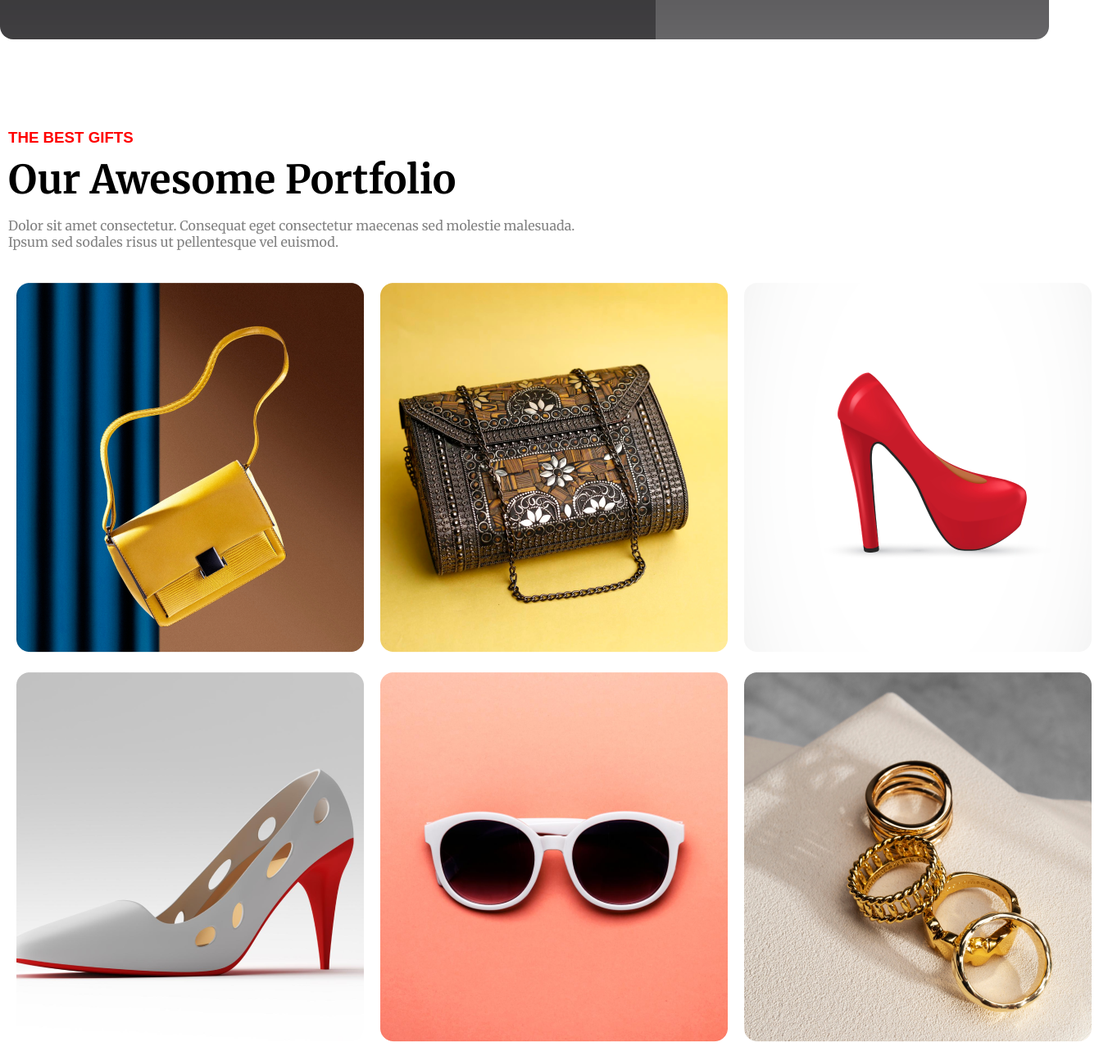
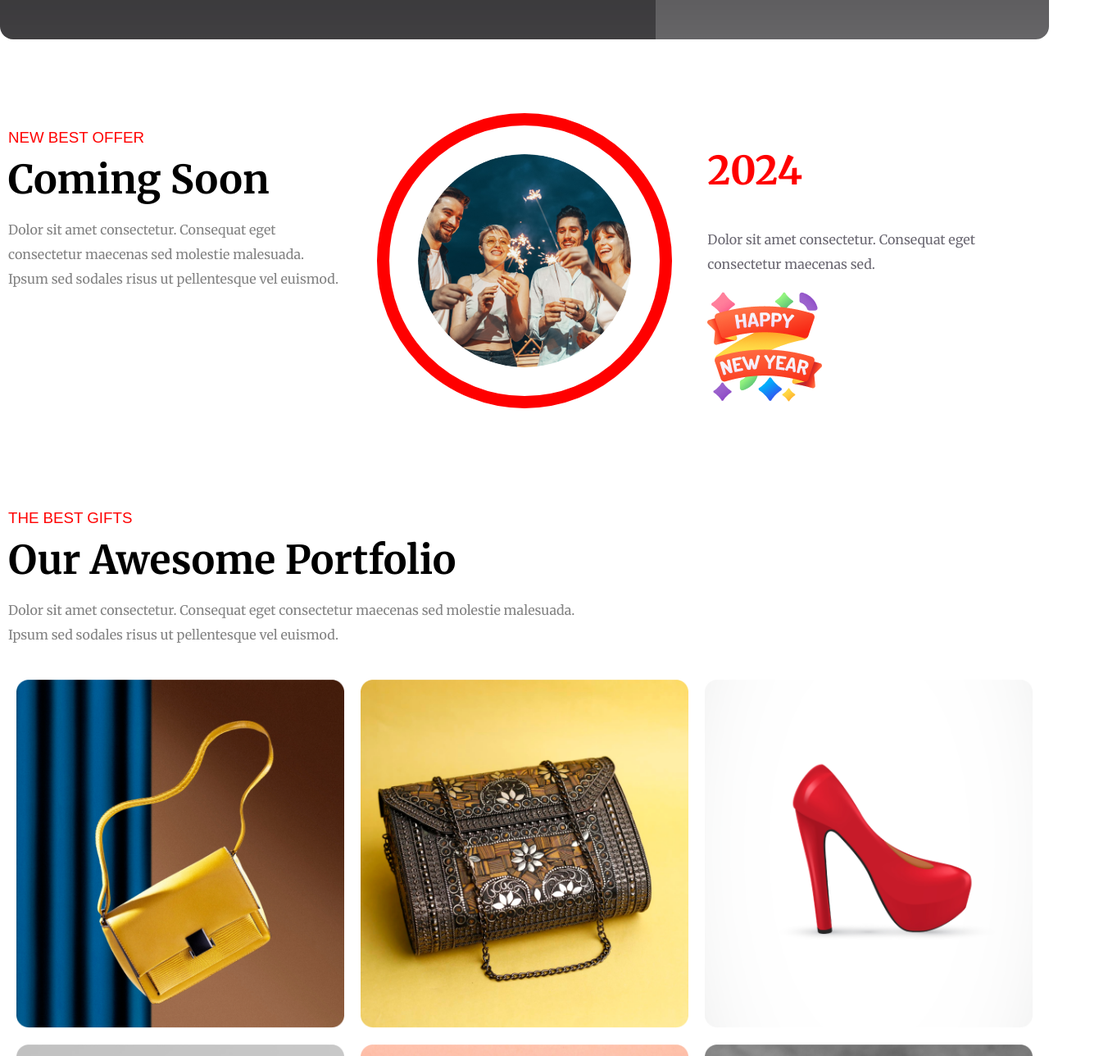
Before and after one commit to kanijfatemalaizu/b9-a1, a plain HTML site: page index.html in a window 1280 px wide. Shown: the part 2036-3324 px from the top of the page at 82% size, 1352 px wide, since content can reach past the window. Drawn offline with Linux system fonts and the light colour scheme; grey boxes are pictures that could not be loaded.

Commit message:
bonus section

```diff
--- a/index.html
+++ b/index.html
@@ -1,8 +1,4 @@
 <!DOCTYPE html>
-<!--[if lt IE 7]>      <html class="no-js lt-ie9 lt-ie8 lt-ie7"> <![endif]-->
-<!--[if IE 7]>         <html class="no-js lt-ie9 lt-ie8"> <![endif]-->
-<!--[if IE 8]>         <html class="no-js lt-ie9"> <![endif]-->
-<!--[if gt IE 8]>      <html class="no-js"> <!--<![endif]-->
 <html>
     <head>
         <meta charset="utf-8">
@@ -42,13 +38,31 @@
                     <div>
                         <h1>Welcome to <br> midnight party</h1>
                         <p>Dolor sit amet consectetur. Consequat eget consectetur maecenas sed molestie malesuada.<br> Ipsum sed sodales risus ut pellentesque vel euismod. </p>
-                        <button type="button" class="button">JOIN NOW</button>
+                        <button type="button" class="btn-light">JOIN NOW</button>
                     </div>
                     <div><img src="resources/2024.png" alt=""></div>
                 </div>
             </div>
         </section>
         <!-- Party banner end -->
+        <section>
+            <div class="row">
+                <div class="column portfolio">
+                    <h3 class="text-primary">NEW BEST OFFER</h3>
+                    <h1>Coming Soon</h1>
+                    <p>Dolor sit amet consectetur. Consequat eget consectetur maecenas sed molestie malesuada. Ipsum sed sodales risus ut pellentesque vel euismod. </p>
+                </div>
+                <div class="column" style="text-align: center;" >
+                    <img  class="ellipse" src="resources/ellipse.png" alt="" width="360" height="360">
+                </div>
+                <div class="column">
+                    <h1 class="text-primary" style="font-size: 48px;">2024</h1>
+                    <p>Dolor sit amet consectetur. Consequat eget consectetur maecenas sed.</p>
+                    <img src="resources/new-year.png" alt="">
+                </div>
+            </div>
+        </section>
+        <!-- Best offer end -->
         <section>
             <div class="portfolio">
                 <div class="row">
@@ -58,25 +72,25 @@
                         <p>Dolor sit amet consectetur. Consequat eget consectetur maecenas sed molestie malesuada. <br>
                             Ipsum sed sodales risus ut pellentesque vel euismod. </p>
                         <div class="row">
-                            <div class="column">
-                                <img src="resources/bag-1.png" alt="">
+                            <div class="column img-container">
+                                <img  class="img-hover"   src="resources/bag-1.png" alt="">
                             </div>
-                            <div class="column">
-                                <img src="resources/bag-2.png" alt="">
+                            <div class="column img-container ">
+                                <img class="img-hover" src="resources/bag-2.png" alt="">
                             </div>
-                            <div class="column">
-                                <img src="resources/shoes-1.png" alt="">
+                            <div class="column img-container">
+                                <img class="img-hover" src="resources/shoes-1.png" alt="">
                             </div>
                         </div>
                         <div class="row">
-                            <div class="column">
-                                <img src="resources/shoes-2.png" alt="">
+                            <div class="column img-container">
+                                <img class="img-hover" src="resources/shoes-2.png" alt="">
                             </div>
-                            <div class="column">
-                                <img src="resources/glasses.png" alt="">
+                            <div class="column img-container">
+                                <img  class="img-hover" src="resources/glasses.png" alt="">
                             </div>
-                            <div class="column">
-                                <img src="resources/bengels.png" alt="">
+                            <div class="column img-container">
+                                <img class="img-hover" src="resources/bengels.png" alt="">
                             </div>
                         </div>
                     <div class="column"></div>
@@ -121,10 +135,10 @@
 
                 <div class="row">
                     <div class="column">
-                        <p>2017, All Rights Reserved.</p>
+                        <p style="color: #ffffff;">2017, All Rights Reserved.</p>
                     </div>
                     <div class="column ">
-                        <p style="text-align: end;">Unsubscribe</p>
+                        <p style="text-align: end; color: #ffffff;">Unsubscribe</p>
                     </div>
                 </div>
 
--- a/style/style.css
+++ b/style/style.css
@@ -10,7 +10,10 @@ body{
 * {
     box-sizing: border-box;
   }
-
+  p{
+    line-height: 30px;
+    color: #6a6771;
+  }
   .row {
     display: flex;
   }
@@ -84,6 +87,11 @@ body{
     font-size: 20px;
     font-weight: 700;
     padding: 15px 35px;
+}
+.btn-light{
+    padding: 12px 24px;
+    border-radius: 10px;
+    font-weight: 400;
 }
 .button {
     border: none;
@@ -173,12 +181,13 @@ body{
     p{
         padding: 30px 0;
         font-family: sans-serif;
-        color: #6a636b;
+        color: #ffffff;
     }
 }
 .portfolio h3{
     font-family: sans-serif;
     margin-bottom: 0;
+    font-weight: 400;
 }
 .portfolio h1{
     font-size: 48px;
@@ -188,19 +197,26 @@ body{
     color: #828282;
     margin-bottom: 30px;
 }
+.img-hover {
+    opacity: 1;
+    display: block;
+    width: 100%;
+    height: auto;
+    transition: .5s ease;
+  }
+  .img-container:hover .img-hover {
+    opacity: 0.3;
+  }
+
 /* CTA Css */
 .cta-background-color{
     background-color:#fff2f2;
     border-radius: 16px;
-    /* text-align: center; */
 }
 .cta-text{
     text-align: center;
     h1{
         font-size: 48px;
-    }
-    p{
-        color:#6a636b;
     }
 }
 ::placeholder {
@@ -237,33 +253,38 @@ input[type=email] {
 
   /* footer */
   footer {
-    /* text-align: center; */
     background-color: #020211;
-    color: white;
     width: 100%;
     min-height: 5%;
-    /* display: flex; */
     position: absolute;
     margin: 30px 0 0 -60px;
     padding: 85px;
     color: white;
     font-size: 24px;
-    /* justify-content: space-between; */
     .footer-text p{
         line-height: 35px;
+        color: #ffffff;
 
     }
-    .contacts{
+    .contacts p{
         text-align-last: right;
+        color: #ffffff;
     }
     .social{
         text-align: center;
         padding: 35px 0;
     }
+  }
 
-  }
-  hr{
+hr{
     height: 1px;
     background-color: #2b2b2b;
     border: none;
 }
+
+/* Best offer */
+.ellipse{
+    border: 15px solid red;
+    border-radius: 50%;
+    padding: 35px;
+}
```
Also changed, not shown: resources/ellipse.png (renamed from resources/Ellipse 1.png), resources/new-year.png (renamed from resources/Group 96.png).
